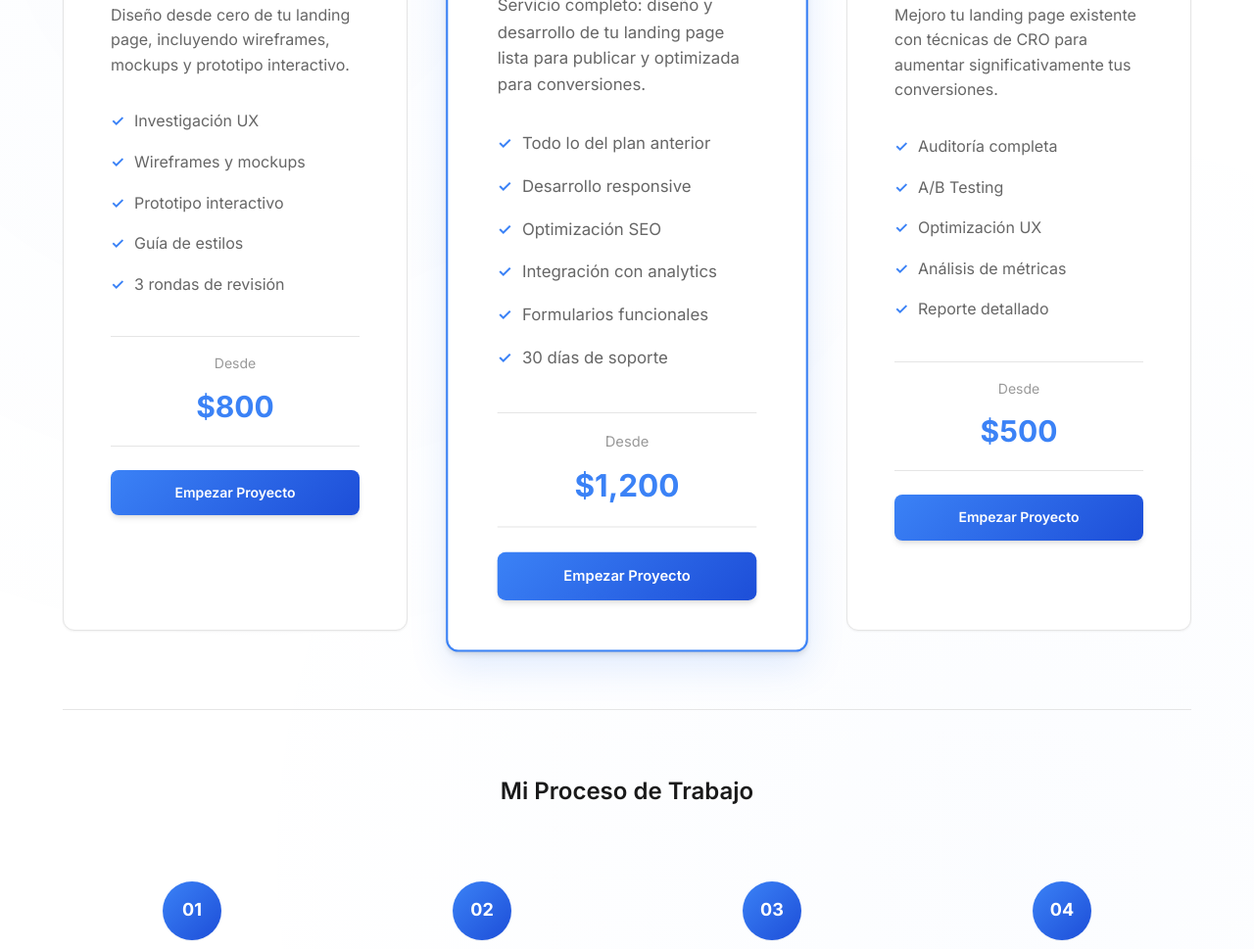
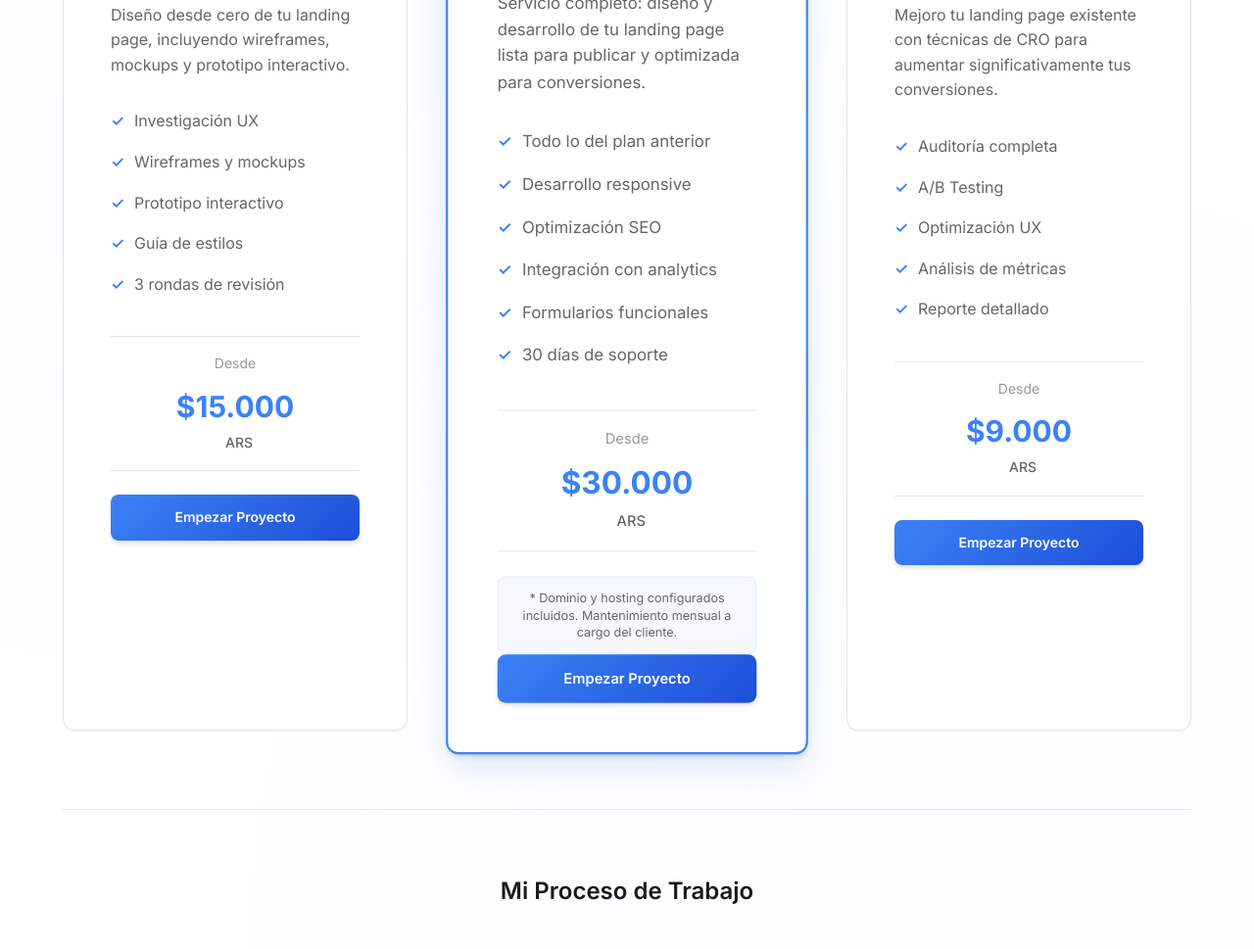
Before and after one commit to Scribax/Portfolio, a plain HTML site: page index.html in a window 1280 px wide. Shown: the part 2562-3531 px from the top of the page at 98% size. Drawn offline with Linux system fonts and the light colour scheme.

Commit message:
Actualizar precios de servicios a pesos argentinos
- Optimización CRO: .000 ARS
- Diseño Completo: .000 ARS
- Diseño + Desarrollo: .000 ARS
- Agregar nota sobre dominio y hosting incluidos
- Mejorar estilos CSS para precios y notas de servicios

```diff
--- a/index.html
+++ b/index.html
@@ -299,7 +299,8 @@
                     </ul>
                     <div class="service-price">
                         <span class="price-from">Desde</span>
-                        <span class="price-amount">$800</span>
+                        <span class="price-amount">$15.000</span>
+                        <span class="price-currency">ARS</span>
                     </div>
                     <a href="#contact" class="btn btn-primary service-btn">Empezar Proyecto</a>
                 </div>
@@ -328,7 +329,11 @@
                     </ul>
                     <div class="service-price">
                         <span class="price-from">Desde</span>
-                        <span class="price-amount">$1,200</span>
+                        <span class="price-amount">$30.000</span>
+                        <span class="price-currency">ARS</span>
+                    </div>
+                    <div class="service-note">
+                        <small>* Dominio y hosting configurados incluidos. Mantenimiento mensual a cargo del cliente.</small>
                     </div>
                     <a href="#contact" class="btn btn-primary service-btn">Empezar Proyecto</a>
                 </div>
@@ -354,7 +359,8 @@
                     </ul>
                     <div class="service-price">
                         <span class="price-from">Desde</span>
-                        <span class="price-amount">$500</span>
+                        <span class="price-amount">$9.000</span>
+                        <span class="price-currency">ARS</span>
                     </div>
                     <a href="#contact" class="btn btn-primary service-btn">Empezar Proyecto</a>
                 </div>
--- a/styles.css
+++ b/styles.css
@@ -1046,6 +1046,29 @@ section {
     display: block;
 }
 
+.price-currency {
+    font-size: var(--font-size-sm);
+    color: var(--text-secondary);
+    font-weight: 500;
+    margin-left: var(--space-xs);
+}
+
+.service-note {
+    margin-top: var(--space-md);
+    text-align: center;
+    padding: var(--space-sm) var(--space-md);
+    background: rgba(59, 130, 246, 0.05);
+    border-radius: var(--border-radius);
+    border: 1px solid rgba(59, 130, 246, 0.1);
+}
+
+.service-note small {
+    color: var(--text-secondary);
+    font-size: var(--font-size-xs);
+    line-height: 1.4;
+    display: block;
+}
+
 .service-btn {
     width: 100%;
     justify-content: center;
```
